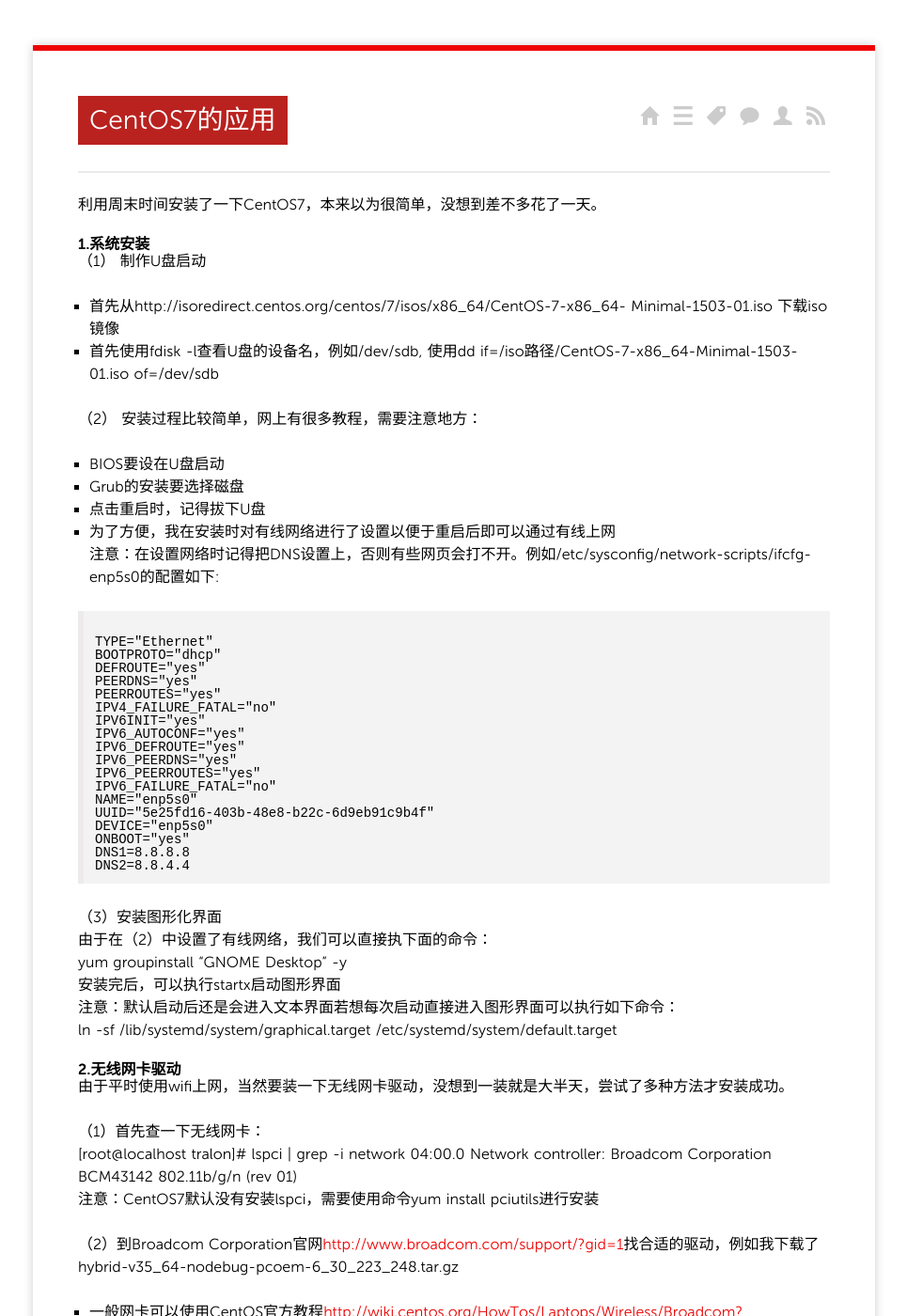
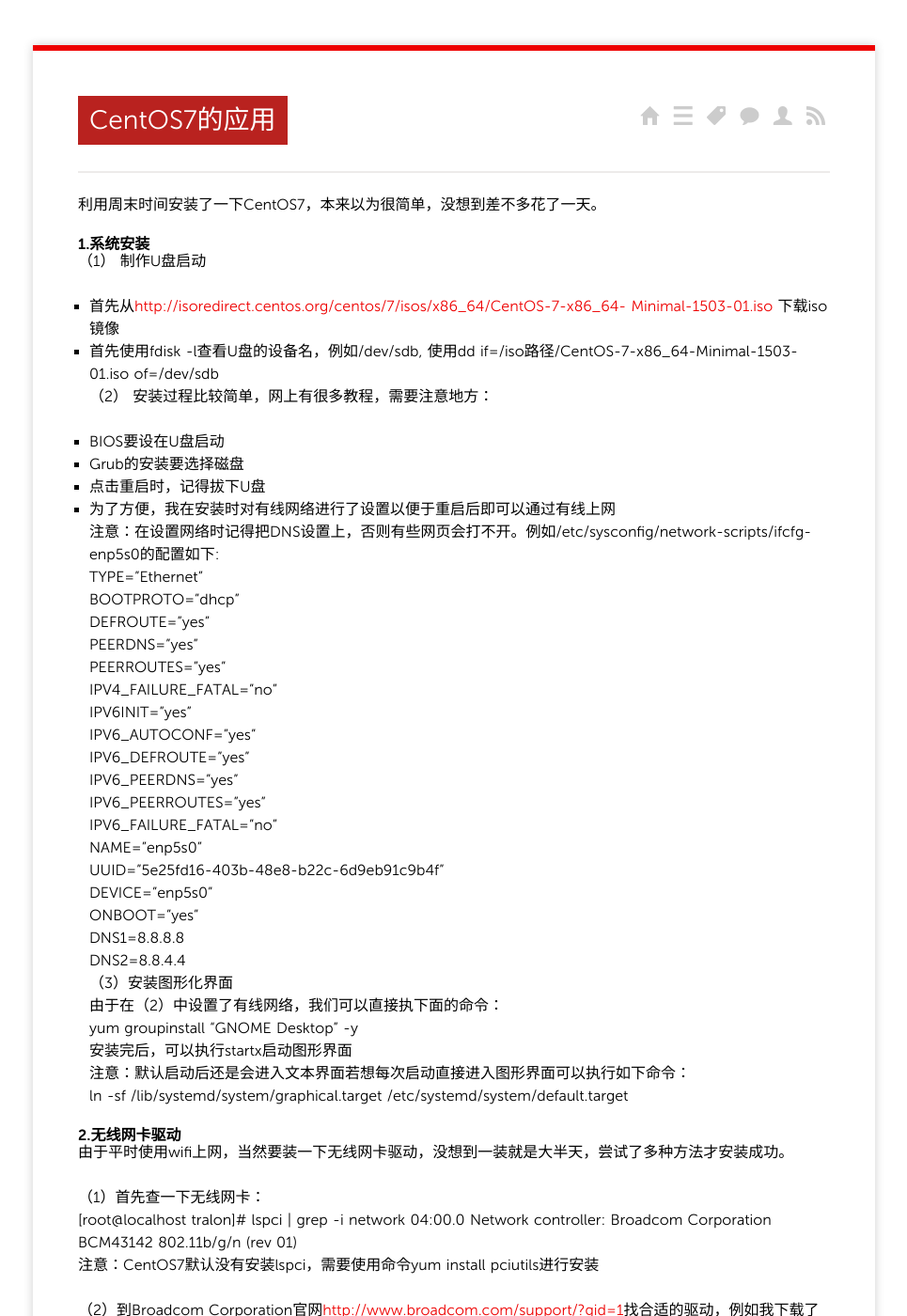
Before and after one commit to zhangchunlong/zhangchunlong.github.io, a Jekyll site: the page built from _posts/2015/2015-06-01-centos.md, in a window 1280 px wide and 1400 px high. Shown: the whole window at 94% size, without its empty margins (157-1122 px from the left). Built offline with Jekyll 4.4.1, drawn with Linux system fonts in a browser that asks for light colours; nearby versions of some CDN libraries; Markdown is read by kramdown in place of the engine named in the settings; comment, search, counter and statistics services are not loaded; some of the changed text lies outside the part shown.

Commit message:
modify centos

```diff
--- a/_posts/2015/2015-06-01-centos.md
+++ b/_posts/2015/2015-06-01-centos.md
@@ -20,7 +19,6 @@
 *   点击重启时，记得拔下U盘
 *   为了方便，我在安装时对有线网络进行了设置以便于重启后即可以通过有线上网
 注意：在设置网络时记得把DNS设置上，否则有些网页会打不开。例如/etc/sysconfig/network-scripts/ifcfg-enp5s0的配置如下:
-<pre><code>
 TYPE="Ethernet"
 BOOTPROTO="dhcp"
 DEFROUTE="yes"
@@ -39,8 +37,6 @@
 ONBOOT="yes"
 DNS1=8.8.8.8
 DNS2=8.8.4.4
-</code></pre>
-
 （3）安装图形化界面
    由于在（2）中设置了有线网络，我们可以直接执下面的命令：
    yum groupinstall "GNOME Desktop" -y
@@ -75,9 +71,9 @@
 $ rpmbuild --rebuild --target=`uname -m` --define 'packager your-name' /path-to-nosrc.rpm/wl-kmod*nosrc.rpm   这里的your-name可以置你的用户名，例如我设置的是tralon，后面要指明前面下载的wl-kmod-6_30_223_248-3.el7.elrepo.nosrc.rpm
 *  由于ndiswrapper 不再需要，若已安装，可以使用命令yum remove \\\*ndiswrapper\\\*将其卸载
 *   安装kmod-wl
- # rpm -Uvh /path-to-rpm/kmod-wl*rpm
+ \# rpm -Uvh /path-to-rpm/kmod-wl*rpm
 *   重启（reboot）或启动无线
-    # modprobe wl
+    \# modprobe wl
 *  保存编译后驱动和删除编译目录
 $ rm -rf ~/rpmbuild
 
@@ -108,8 +104,8 @@
     我们需要加入删除python -> python2，执行ln -s /usr/local/bin/python3 /usr/bin/python建立python -> python3
 *  安装pyqt5
   a，Qt5程序包安装
-   # rpm -ivh http://mirrors.ustc.edu.cn/epel/7/x86_64/e/epel-release-7-5.noarch.rpm
-   # yum install qt5\\\*
+   \# rpm -ivh http://mirrors.ustc.edu.cn/epel/7/x86_64/e/epel-release-7-5.noarch.rpm
+   \# yum install qt5\\\*
    注意：此时可能执行 yum不能成功，只需在/usr/bin/yum 文件的开头修改为#!/usr/bin/python2即可
    b，sip安装（由于pyqt5需要sip）
   下载<http://sourceforge.net/projects/pyqt/files/sip/>
@@ -118,7 +114,7 @@
   cd sip-4.16.7
   python3 configure.py
   make
-  # make install
+  \# make install
   c，PyQt5安装
   下载<http://sourceforge.net/projects/pyqt/files/PyQt5/>
   安装：
@@ -126,7 +122,7 @@
   cd PyQt-gpl-5.4.1
   python3 configure.py -q /usr/bin/qmake-qt5 -d /usr/lib64/python3.3/site-packages/ --sip /  usr/bin/sip
   make
-  # make install
+  \# make install
 *  安装依赖包
 python3-pip install markups
 python3-pip install markdown
```
Also changed, not shown: other parts of _posts/2015/2015-06-01-centos.md (+2 -3 lines).
